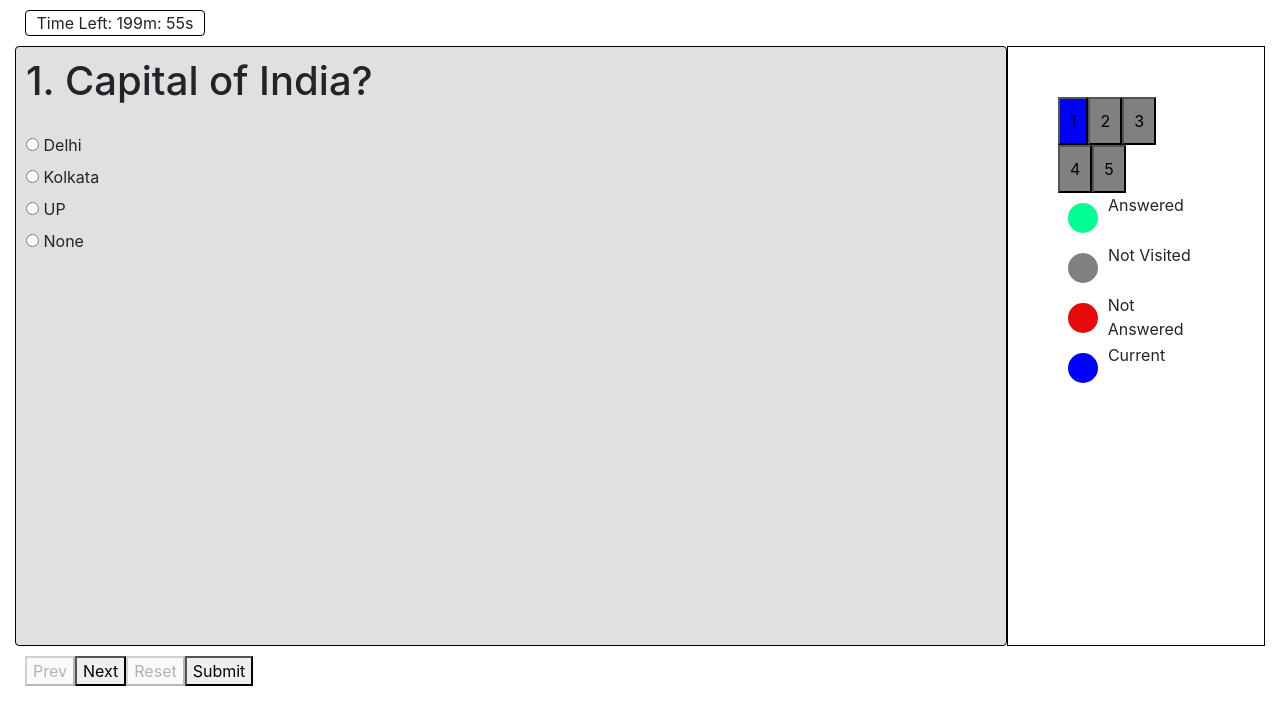
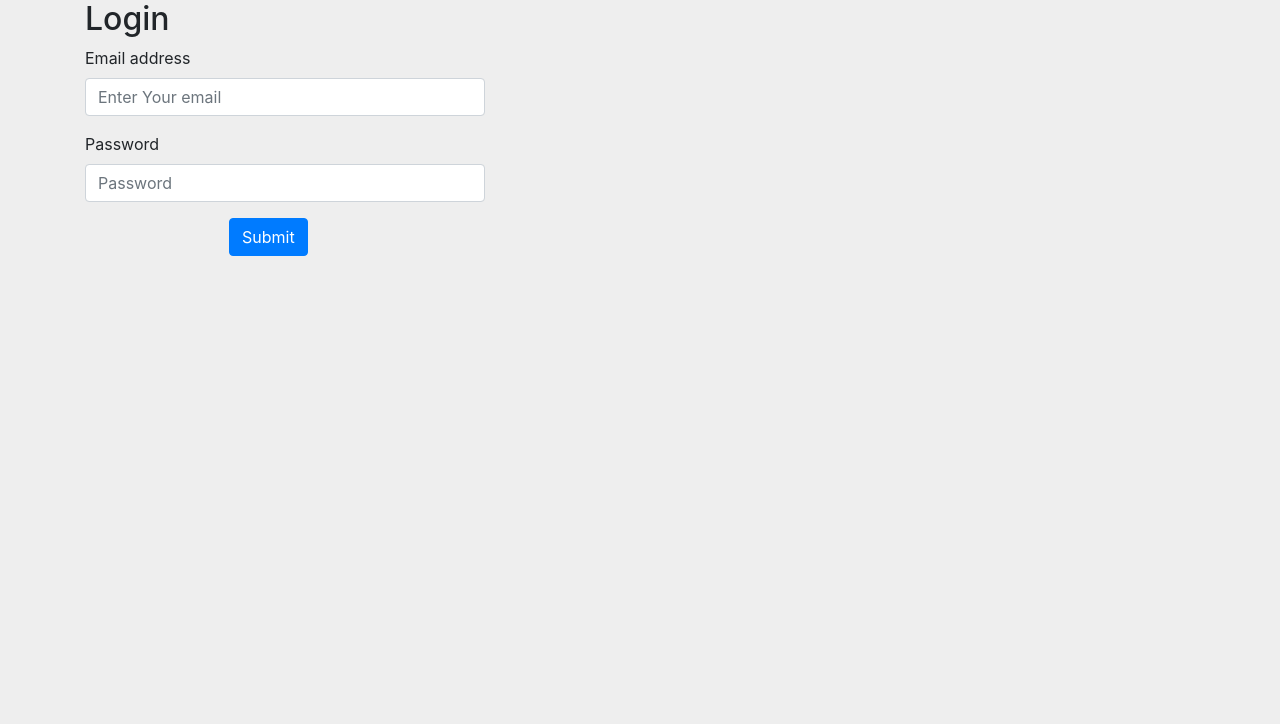
Before and after one commit to ranjeetgupta71/examination_system, a React (Create React App) app: page / in a window 1280 px wide. Shown: the top 724 px of the page. Built offline with nearby package versions, Linux system fonts and the light colour scheme.

Commit message:
fixes background color

```diff
--- a/src/App.css
+++ b/src/App.css
@@ -1,38 +1,4 @@
-.App {
-  text-align: center;
+.app {
+  background-color: #eeeeee;
+  height: 100vh;
 }
-
-.App-logo {
-  height: 40vmin;
-  pointer-events: none;
-}
-
-@media (prefers-reduced-motion: no-preference) {
-  .App-logo {
-    animation: App-logo-spin infinite 20s linear;
-  }
-}
-
-.App-header {
-  background-color: #282c34;
-  min-height: 100vh;
-  display: flex;
-  flex-direction: column;
-  align-items: center;
-  justify-content: center;
-  font-size: calc(10px + 2vmin);
-  color: white;
-}
-
-.App-link {
-  color: #61dafb;
-}
-
-@keyframes App-logo-spin {
-  from {
-    transform: rotate(0deg);
-  }
-  to {
-    transform: rotate(360deg);
-  }
-}
--- a/src/App.js
+++ b/src/App.js
@@ -3,17 +3,21 @@ import React, { useState } from "react";
 import Login from "./components/Login";
 import ExamPage from "./components/ExamPage";
 
+import "./App.css";
+
 const App = () => {
-  const [isLoggedIn, setIsLoggedIn] = useState(true);
+  const [isLoggedIn, setIsLoggedIn] = useState(false);
 
   const handleParentSubmit = (submitted) => {
     setIsLoggedIn(submitted);
   };
 
   return (
-    <Container fluid>
-      {isLoggedIn ? <ExamPage /> : <Login handleParentSubmit={handleParentSubmit} />}
-    </Container>
+    <div className="app">
+      <Container>
+        {isLoggedIn ? <ExamPage /> : <Login handleParentSubmit={handleParentSubmit} />}
+      </Container>
+    </div>
   );
 };
 
--- a/src/components/Login/Login.css
+++ b/src/components/Login/Login.css
@@ -1,14 +1,3 @@
-
-.column-display {
-    width: 25%;
-    background-color: #ffffff;
-    padding: 20px;
-    border-radius: 8px;
-    box-shadow: 0px 2px 4px rgba(0, 0, 0, 0.1);
-    position: absolute;
-    top: 50%;
-    left: 50%;
-    transform: translate(-50%, -50%);
-    display: flex;
-    flex-direction: column;
-  }
+.login-form {
+  width: 400px;
+}
--- a/src/components/Login/index.js
+++ b/src/components/Login/index.js
@@ -3,8 +3,9 @@ import "./Login.css";
 
 const Login = ({ handleParentSubmit }) => {
   return (
-    <div className="column-display">
-      <h2>Sign In</h2>
+    <div className="login-page">
+      <div className="login-form">
+        <h2>Login</h2>
         <div className="form-container">
           <form>
             <div className="form-group">
@@ -43,6 +44,7 @@ const Login = ({ handleParentSubmit }) => {
           </form>
         </div>
       </div>
+    </div>
   );
 };
 
```
Lines whose indentation alone changed are shown as unchanged.
